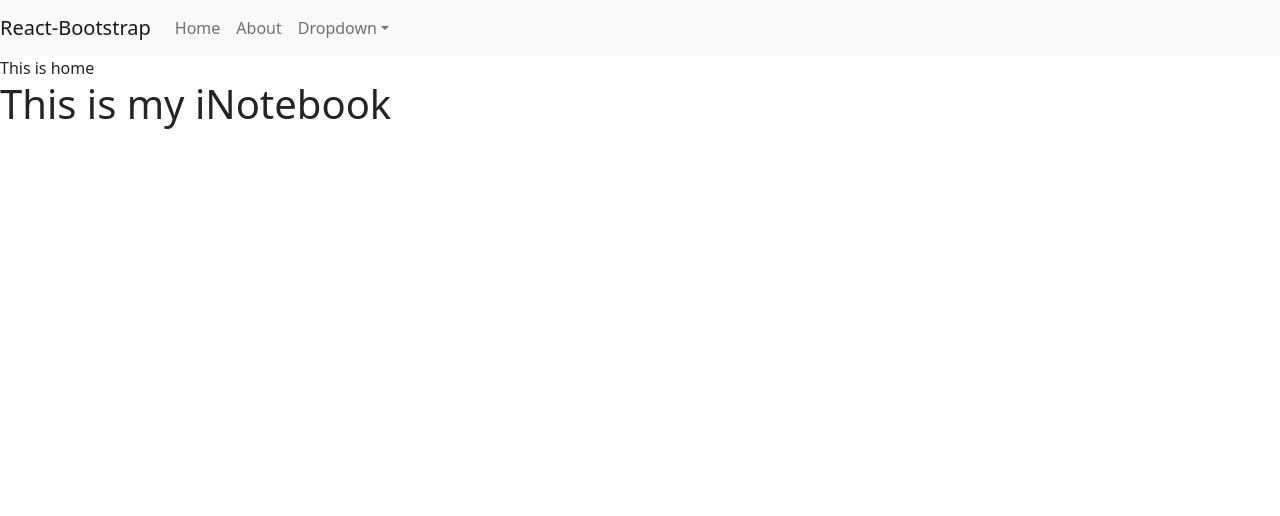
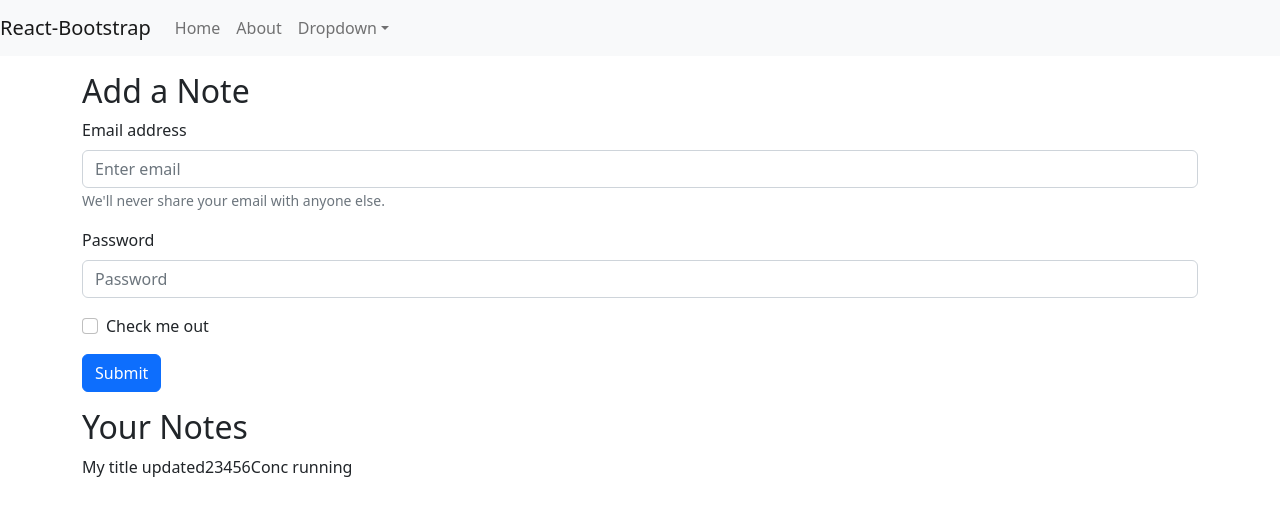
Before and after one commit to Harsh16j/inotebook, a React (Create React App) app: page / in a window 1280 px wide. Shown: the top 516 px of the page. Built offline with nearby package versions, Linux system fonts and the light colour scheme.

Commit message:
Basic structure of home component created

```diff
--- a/src/App.js
+++ b/src/App.js
@@ -11,10 +11,12 @@
       <NoteState>
         <Router>
           <NavBar />
-          <Routes>
-            <Route exact path="/" element={<Home />} />
-            <Route exact path="/about" element={<About />} />
-          </Routes>
+          <div className="container">
+            <Routes>
+              <Route exact path="/" element={<Home />} />
+              <Route exact path="/about" element={<About />} />
+            </Routes>
+          </div>
         </Router>
       </NoteState>
     </>
--- a/src/components/About.js
+++ b/src/components/About.js
@@ -1,16 +1,11 @@
-import React, { useContext, useEffect } from "react";
-import noteContext from "../context/notes/noteContext";
+import React, { useEffect } from "react";
+
 
 const About = () => {
-  const a=useContext(noteContext);
-  useEffect(()=>{
-    a.update();
-    // eslint-disable-next-line
-  },[])
 
   return (
     <>
-      <div>This is about {a.state.name}</div>
+      <div>This is about</div>
     </>
   );
 };
--- a/src/components/Home.js
+++ b/src/components/Home.js
@@ -1,11 +1,43 @@
-import React from "react";
+import React,{useContext} from "react";
+import Button from "react-bootstrap/Button";
+import Form from "react-bootstrap/Form";
+import noteContext from "../context/notes/noteContext";
+import NoteContext from "../context/notes/noteContext";
+const Home = () => {
+  const context=useContext(NoteContext);
+  const {notes,setNotes}=context;
+  return (
+    <div>
+      <div className="my-3">
+        <h2>Add a Note</h2>
+        <Form>
+          <Form.Group className="mb-3" controlId="formBasicEmail">
+            <Form.Label>Email address</Form.Label>
+            <Form.Control type="email" placeholder="Enter email" />
+            <Form.Text className="text-muted">
+              We'll never share your email with anyone else.
+            </Form.Text>
+          </Form.Group>
 
-const Home = () => {
-  return (
-    <>
-      <div>This is home</div>
-      <h1>This is my iNotebook</h1>
-    </>
+          <Form.Group className="mb-3" controlId="formBasicPassword">
+            <Form.Label>Password</Form.Label>
+            <Form.Control type="password" placeholder="Password" />
+          </Form.Group>
+          <Form.Group className="mb-3" controlId="formBasicCheckbox">
+            <Form.Check type="checkbox" label="Check me out" />
+          </Form.Group>
+          <Button variant="primary" type="submit">
+            Submit
+          </Button>
+        </Form>
+      </div>
+      <div className="my-3">
+        <h2>Your Notes</h2>
+        {notes.map((note)=>{
+          return note.title;
+        })}
+      </div>
+    </div>
   );
 };
 
--- a/src/components/NavBar.js
+++ b/src/components/NavBar.js
@@ -1,4 +1,4 @@
-import React from "react";
+import React, { useEffect } from "react";
 import Nav from "react-bootstrap/Nav";
 import Navbar from "react-bootstrap/Navbar";
 import NavDropdown from "react-bootstrap/NavDropdown";
@@ -13,7 +13,7 @@
         <Nav className="me-auto">
           <Link className="nav-link" to='/'>Home</Link>
           <Link className="nav-link" to='/about'>About</Link>
-          <NavDropdown title="Dropdown" id="basic-nav-dropdown">
+          <NavDropdown title={`Dropdown`} id="basic-nav-dropdown">
             <NavDropdown.Item href="#action/3.1">Action</NavDropdown.Item>
             <NavDropdown.Item href="#action/3.2">
               Another action
@@ -24,6 +24,7 @@
               Separated link
             </NavDropdown.Item>
           </NavDropdown>
+
         </Nav>
       </Navbar.Collapse>
       {/* </Container> */}
--- a/src/context/notes/NoteState.js
+++ b/src/context/notes/NoteState.js
@@ -1,21 +1,29 @@
 import NoteContext from "./noteContext";
 import { useState } from "react";
 const NoteState=(props)=>{
-    const s1={
-        "name":"Harsh",
-        "class":"12E"
-    }
-    const [state, setstate] = useState(s1)
-    const update=()=>{
-        setTimeout(()=>{
-            setstate({
-                "name":"Jason",
-                "class":"12D"
-            })
-        },1000);
-    }
+    const notesInitial=[
+        {
+          "_id": "62fe49536cc46f3fe05675fb",
+          "user": "62fc8c20e4423097f81bac01",
+          "title": "My title updated23456",
+          "description": "Please wake up early updated23456",
+          "tag": "personal updated23456",
+          "date": "2022-08-18T14:14:43.611Z",
+          "__v": 0
+        },
+        {
+          "_id": "62ff92a2490be734b1289afb",
+          "user": "62fc8c20e4423097f81bac01",
+          "title": "Conc running",
+          "description": "Please wake up early23",
+          "tag": "personal23",
+          "date": "2022-08-19T13:39:46.971Z",
+          "__v": 0
+        }
+      ];
+      const [notes, setNotes] = useState(notesInitial);
     return (
-        <NoteContext.Provider value={{state,update}}>
+        <NoteContext.Provider value={{notes,setNotes}}>
             {props.children}
         </NoteContext.Provider>
     )
```
Also changed, not shown: 1 other file (tests, documents, lock files or other folders).
